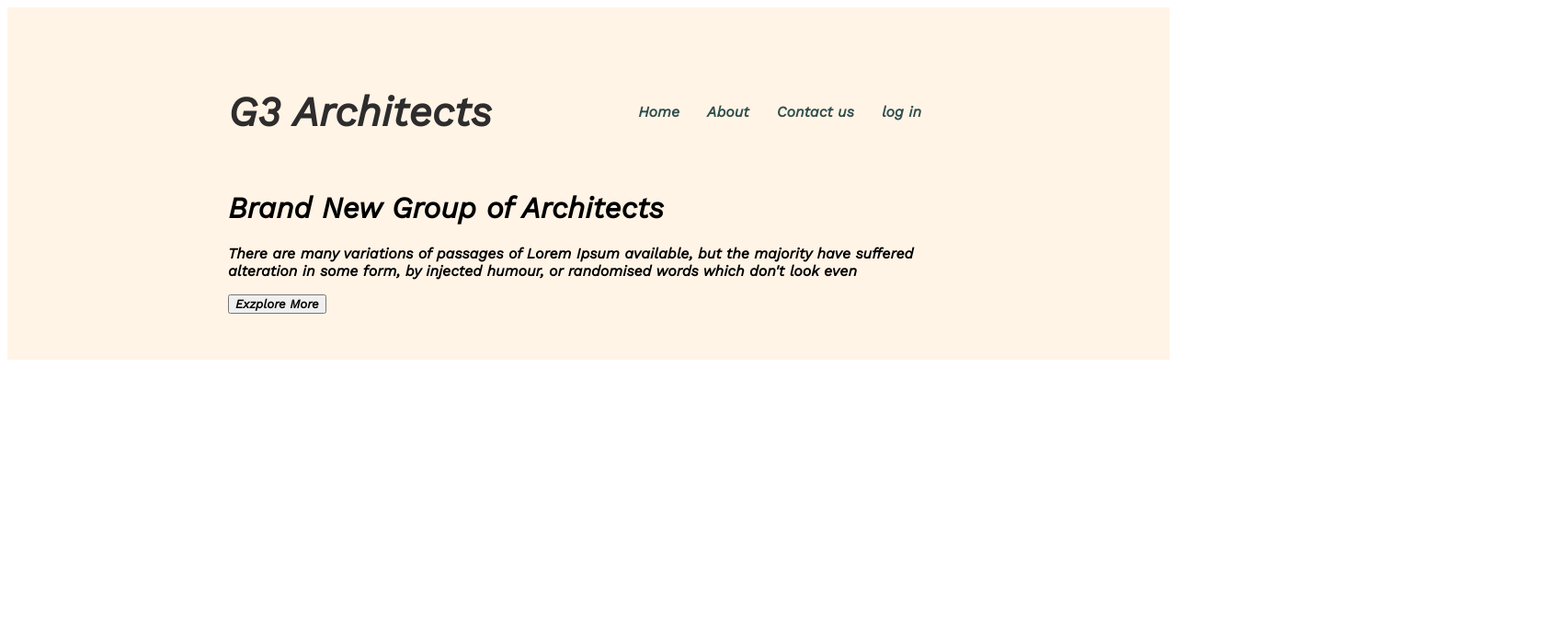
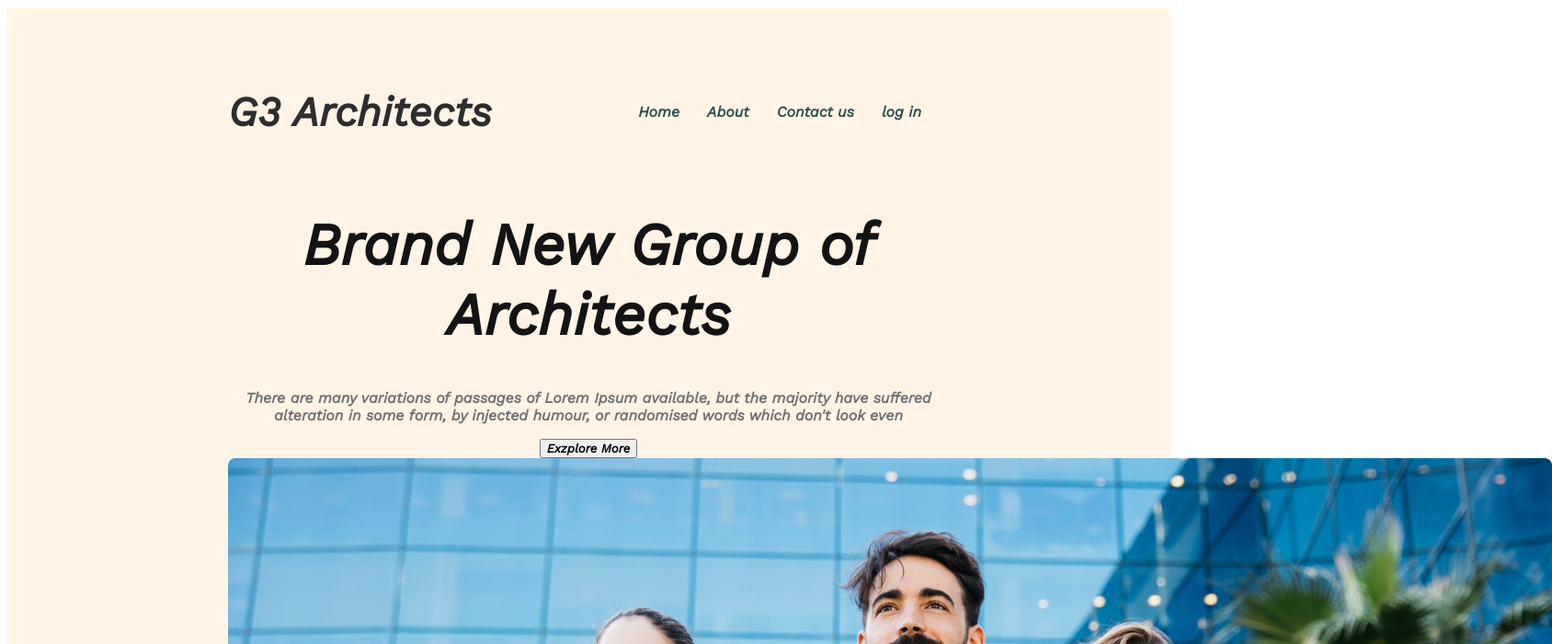
Before and after one commit to huzza902/g3-archs, a plain HTML site: page index.html in a window 1280 px wide. Shown: the top 700 px of the page at 92% size, 1688 px wide, since content can reach past the window. Drawn offline with nearby package versions, Linux system fonts and the light colour scheme.

Commit message:
added banner

```diff
--- a/index.html
+++ b/index.html
@@ -33,12 +33,15 @@
             </ul>
         </nav>
         <div class="banner">
-           <div class="banner-content"> <h1 class="banner-title">Brand New Group of Architects</h1>
-            <p class="banner-description">There are many variations of passages of Lorem Ipsum available, but the
-                majority have suffered alteration in some form, by injected humour, or randomised words which don't look
-                even </p>
-            <button class="btn-primary">Exzplore More</button></div>
-
+            <div class="banner-content">
+                <h1 class="banner-title">Brand New Group of Architects</h1>
+                <p class="banner-description">There are many variations of passages of Lorem Ipsum available, but the
+                    majority have suffered alteration in some form, by injected humour, or randomised words which don't
+                    look
+                    even </p>
+                <button class="btn-primary">Exzplore More</button>
+            </div>
+            <img src="../g3-archs/images/banner.png" alt="" class="banner-pro-pic">
         </div>
     </header>
     <main></main>
--- a/styles/style.css
+++ b/styles/style.css
@@ -28,3 +28,17 @@ nav  li a{
     text-decoration: none;
     color: darkslategray;
 }
+/* banner styles */
+.banner-content{
+    max-width: 800px;
+    text-align: center;
+    margin: 0 auto;
+}
+.banner-title{
+    font-size: 4rem;
+    font-weight: 700;
+    color: #131313;
+}
+.banner-description{
+    color: rgb(114, 114, 114);;
+}
```
